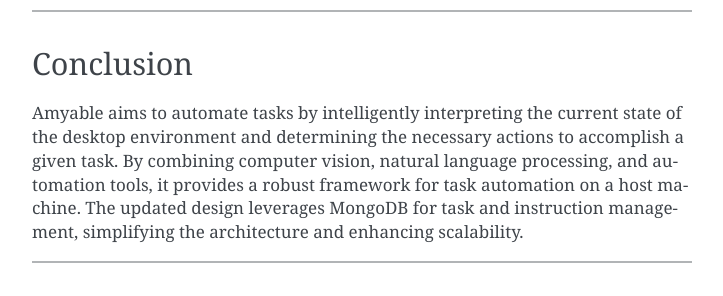
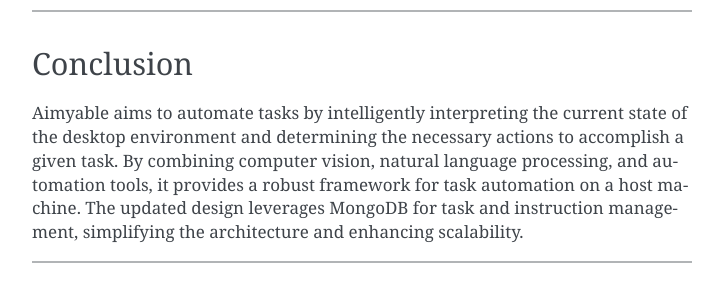
Before and after one commit to apurv101/aimyable_docs, a Sphinx documentation site: the page built from docs/task_execution_engine.md, in a window 1280 px wide and 900 px high, scrolled down 8674 px. Shown: the part 159-455 px from the top of the window, without its empty margins (388-1111 px from the left). Built offline with Sphinx 7.4.7, drawn with Linux system fonts in a browser that asks for light colours; some of the changed text lies outside the part shown.

Commit message:
Add initial documentation

```diff
--- a/docs/task_execution_engine.md
+++ b/docs/task_execution_engine.md
@@ -22,7 +22,7 @@
 
 ## Introduction
 
-Amyable is a task automation application designed to perform tasks on a host machine by interpreting the current screen's state and executing the next set of actions. It leverages computer vision and natural language processing to understand the GUI elements and determine the appropriate actions to achieve the desired tasks.
+Aimyable is a task automation application designed to perform tasks on a host machine by interpreting the current screen's state and executing the next set of actions. It leverages computer vision and natural language processing to understand the GUI elements and determine the appropriate actions to achieve the desired tasks.
 
 ---
 
@@ -342,7 +342,7 @@
 
 ## Conclusion
 
-Amyable aims to automate tasks by intelligently interpreting the current state of the desktop environment and determining the necessary actions to accomplish a given task. By combining computer vision, natural language processing, and automation tools, it provides a robust framework for task automation on a host machine. The updated design leverages MongoDB for task and instruction management, simplifying the architecture and enhancing scalability.
+Aimyable aims to automate tasks by intelligently interpreting the current state of the desktop environment and determining the necessary actions to accomplish a given task. By combining computer vision, natural language processing, and automation tools, it provides a robust framework for task automation on a host machine. The updated design leverages MongoDB for task and instruction management, simplifying the architecture and enhancing scalability.
 
 ---
 
```
